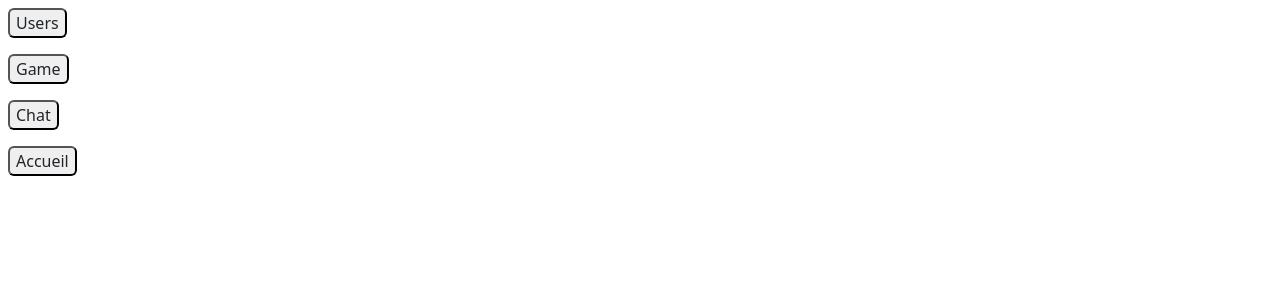
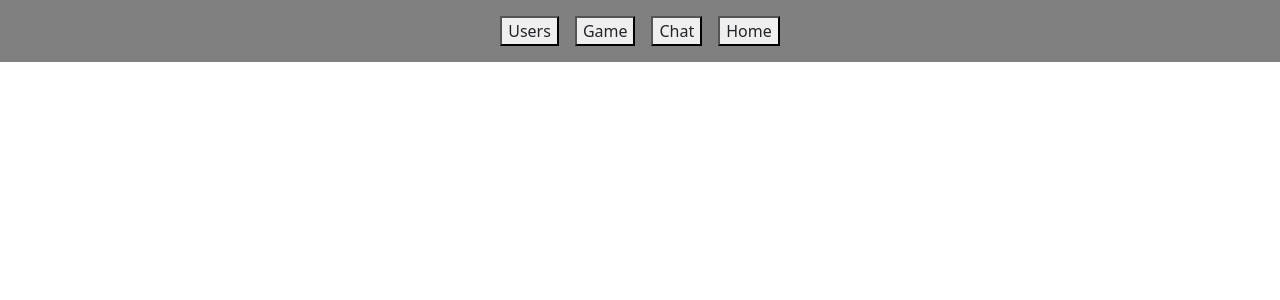
Before and after one commit to GoogelTrad/Transcendance, a React (Create React App) app in the folder frontend/core/: page / in a window 1280 px wide. Shown: the top 300 px of the page. Built offline with nearby package versions, Linux system fonts and the light colour scheme.

Commit message:
test branche register

```diff
--- a/frontend/core/src/App.css
+++ b/frontend/core/src/App.css
@@ -1,38 +1,16 @@
-.App {
-  text-align: center;
+.head
+{
+  width: 100%;
+  background-color: gray;
+  align-items: center;
+  display: flex;
+  flex-direction: row;
+  justify-content: center;
 }
 
-.App-logo {
-  height: 40vmin;
-  pointer-events: none;
+.nav
+{
+  padding: 1rem;
+  margin-left: 1rem;
+  gap: 1rem;
 }
-
-@media (prefers-reduced-motion: no-preference) {
-  .App-logo {
-    animation: App-logo-spin infinite 20s linear;
-  }
-}
-
-.App-header {
-  background-color: #282c34;
-  min-height: 100vh;
-  display: flex;
-  flex-direction: column;
-  align-items: center;
-  justify-content: center;
-  font-size: calc(10px + 2vmin);
-  color: white;
-}
-
-.App-link {
-  color: #61dafb;
-}
-
-@keyframes App-logo-spin {
-  from {
-    transform: rotate(0deg);
-  }
-  to {
-    transform: rotate(360deg);
-  }
-}
--- a/frontend/core/src/App.js
+++ b/frontend/core/src/App.js
@@ -9,28 +9,30 @@ function App() {
   return (
       <Router>
         <div>
-          <nav>
-              <div class="d-flex p-2">
-                <button className="buttonUsers" class="button rounded">
+          <div className='head'>
+            <nav className='nav'>
+                <div>
+                  <button className="buttonUsers">
                     <Link to="/register" class="text-decoration-none text-dark">Users</Link>
                   </button>
                 </div>
-              <div class="d-flex p-2">
-                <button className="buttonGame" class="button rounded">
+                <div>
+                  <button className="buttonGame">
                     <Link to="/game" class="text-decoration-none text-dark">Game</Link>
                   </button>
                 </div>
-              <div class="d-flex p-2">
-                <button className="buttonChat" class="button rounded">
+                <div>
+                  <button className="buttonChat">
                     <Link to="/chat" class="text-decoration-none text-dark">Chat</Link>
                   </button>
                 </div>
-              <div class="d-flex p-2">
-                <button className="buttonAccueil" class="button rounded">
-                  <Link to="/home" class="text-decoration-none text-dark">Accueil</Link>
+                <div>
+                  <button className="buttonAccueil">
+                    <Link to="/home" class="text-decoration-none text-dark">Home</Link>
                   </button>
                 </div>
             </nav>
+          </div>
 
             <Routes>
               <Route path="/register" element={<RegisterForm />} />
--- /dev/null
+++ b/frontend/core/src/users/RegisterForm.css
@@ -0,0 +1,22 @@
+.form-container
+{
+    display: flex;
+    align-items: center;
+    flex-direction: column;
+    margin: 1rem;
+}
+
+.form-box
+{
+    display: flex;
+    padding: 1rem;
+    border: solid;
+    flex-direction: column;
+
+}
+
+.registration-form
+{
+    display: flex;
+    flex-direction: column;
+}
--- a/frontend/core/src/users/RegisterForm.js
+++ b/frontend/core/src/users/RegisterForm.js
@@ -2,7 +2,7 @@ import React, { useState } from 'react';
 import axios from 'axios'
 import Button from 'react-bootstrap/Button';
 
-// import './RegisterForm.css'
+import './RegisterForm.css'
 
 function RegisterForm()
 {
@@ -14,6 +14,9 @@ function RegisterForm()
         password_confirm: '',
         pp: null,
     });
+
+    const [errorMessage, setErrorMessage] = useState('');
+    const [successMessage, setSuccessMessage] = useState('');
 
     const handleChange = (e) =>
     {
@@ -52,14 +55,13 @@ function RegisterForm()
 
     return (
         <>
-            <div className='form-container' class="d-flex p-1 justify-content-center flex-row vh-100">
-                <div class="d-flex flex-column border border-black border-2 rounded align-items-center h-full p-2 align-self-center">
-                    <h2 class="p-2 text-">User Registration</h2>
-                    <form className='registration-form' onSubmit={handleSubmit} class="d-flex flex-column align-items-center gap-2">
-                        <div className='form-group' class="d-flex input-group input-group-sm w-full flex-column">
+            <div className='form-container'>
+                <div className='form-box'>
+                    <h2>User Registration</h2>
+                    <form className='registration-form' onSubmit={handleSubmit}>
+                        <div className='form-group'>
                             <label htmlFor='pseudo'>Username:</label>
                             <input
-                                class="form-control w-100 border rounded-3"
                                 type='text'
                                 id='pseudo'
                                 name='pseudo'
@@ -68,10 +70,9 @@ function RegisterForm()
                                 required>
                             </input>
                         </div>
-                        <div className='form-group' class="d-flex input-group input-group-sm w-full flex-column">
+                        <div className='form-group'>
                             <label htmlFor="mail">Mail:</label>
                             <input
-                                class="form-control w-100 border rounded-3"
                                 type='email'
                                 id='mail'
                                 name='mail'
@@ -80,10 +81,9 @@ function RegisterForm()
                                 required>
                             </input>
                         </div>
-                        <div className='form-group' class="d-flex input-group input-group-sm w-full flex-column">
+                        <div className='form-group'>
                             <label htmlFor='password'>Password:</label>
                             <input
-                                class="form-control w-100 border rounded-3"
                                 type='password'
                                 id='password'
                                 name='password'
@@ -92,10 +92,9 @@ function RegisterForm()
                                 required>
                             </input>
                         </div>
-                        <div className='form-group' class="d-flex input-group input-group-sm w-full flex-column">
+                        <div className='form-group'>
                             <label htmlFor='password_confirm'>Confirm Password:</label>
                             <input
-                                class="form-control w-100 border rounded-3"
                                 type='password'
                                 id='password_confirm'
                                 name='password_confirm'
@@ -108,9 +107,9 @@ function RegisterForm()
                         {errorMessage && <p className='error-message'>{errorMessage}</p>}
                         {successMessage && <p className='success-manage'>{successMessage}</p>}
 
-                        <Button type='submit' className='submit-button' class="btn btn-primary p-2 border border-0 rounded-pill">Register</Button>
+                        {/* <Button type='submit' className='submit-button' class="btn btn-primary p-2 border border-0 rounded-pill">Register</Button> */}
                     </form>
-                    </div>
+                </div>
             </div>
         </>
 
```
Also changed, not shown: 1 other file (tests, documents, lock files or other folders). Lines whose indentation alone changed are shown as unchanged.
